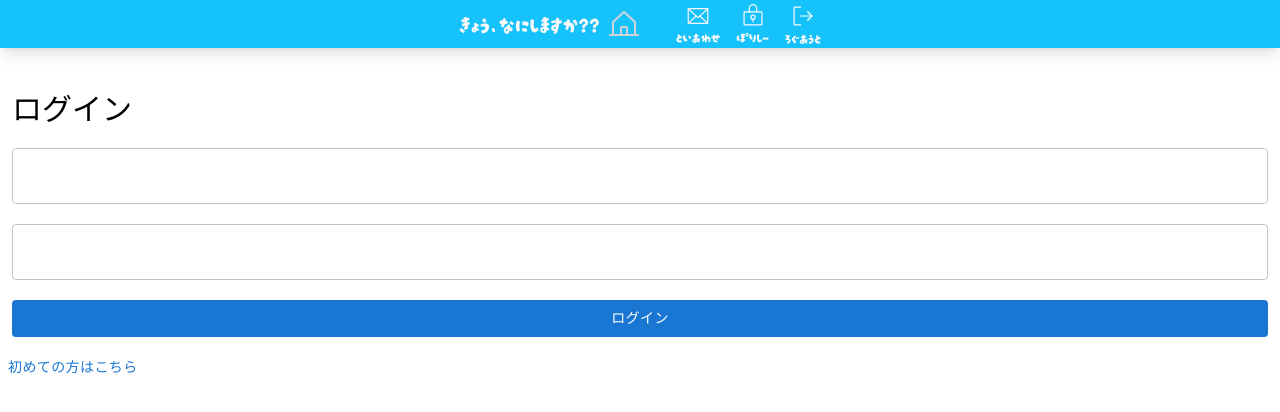
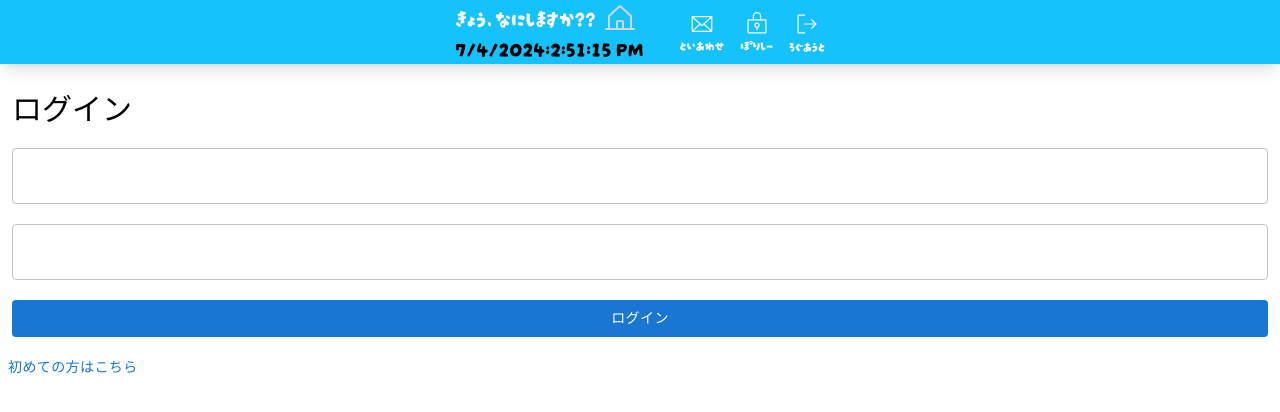
Before and after one commit to snrnapa/todo-everyone-react, a React (Vite) app: page / in a window 1280 px wide. Shown: the top 412 px of the page. Built offline with nearby package versions, Linux system fonts and the light colour scheme; no server answers; a web font is replaced by a local one.

Commit message:
現在時刻を表示するようにしました

```diff
--- a/src/components/Header.tsx
+++ b/src/components/Header.tsx
@@ -2,6 +2,7 @@ import { Link } from 'react-router-dom';
 import { Envelope, SignOut, LockKey, HouseLine } from 'phosphor-react';
 import { showSuccessAlert } from '../model/Utils';
 import { auth } from '../libs/firebase';
+import React, { useEffect } from 'react';
 
 const Header = () => {
   const logout = async () => {
@@ -12,12 +13,28 @@ const Header = () => {
     window.location.reload();
   };
 
+  const [currentDateTime, setCurrentDateTime] = React.useState(new Date());
+
+  useEffect(() => {
+    const intervalId = setInterval(() => {
+      setCurrentDateTime(new Date());
+    }, 1000);
+    return () => clearInterval(intervalId);
+  }, []);
+
   return (
-    <header className="fixed top-0 w-full h-12 bg-personaBlue shadow-lg flex items-center justify-center px-4">
+    <header className="fixed top-0 w-full h-16 bg-personaBlue shadow-lg flex items-center justify-center px-4">
       <div className="font-Darumadrop text-xl flex items-center space-x-9 text-gray-200">
-        <Link to="/" className='flex items-center'>
-          <div className="mr-2 text-personaTextWhite">きょう、なにしますか??</div>
-          <HouseLine size={32} className="text-gray-300" />
+        <Link to="/" >
+          <div className='flex items-center'>
+            <div className="mr-2 text-personaTextWhite">きょう、なにしますか??</div>
+            <HouseLine size={32} className="text-gray-300" />
+          </div>
+          <div className=" text-black flex ">
+            <div>{currentDateTime.toLocaleDateString()}</div>
+            :
+            <div>{currentDateTime.toLocaleTimeString()}</div>
+          </div>
         </Link>
         <div className="flex items-center space-x-4">
           <div className="flex flex-col items-center">
```
Also changed, not shown: 1 other file (tests, documents, lock files or other folders).
